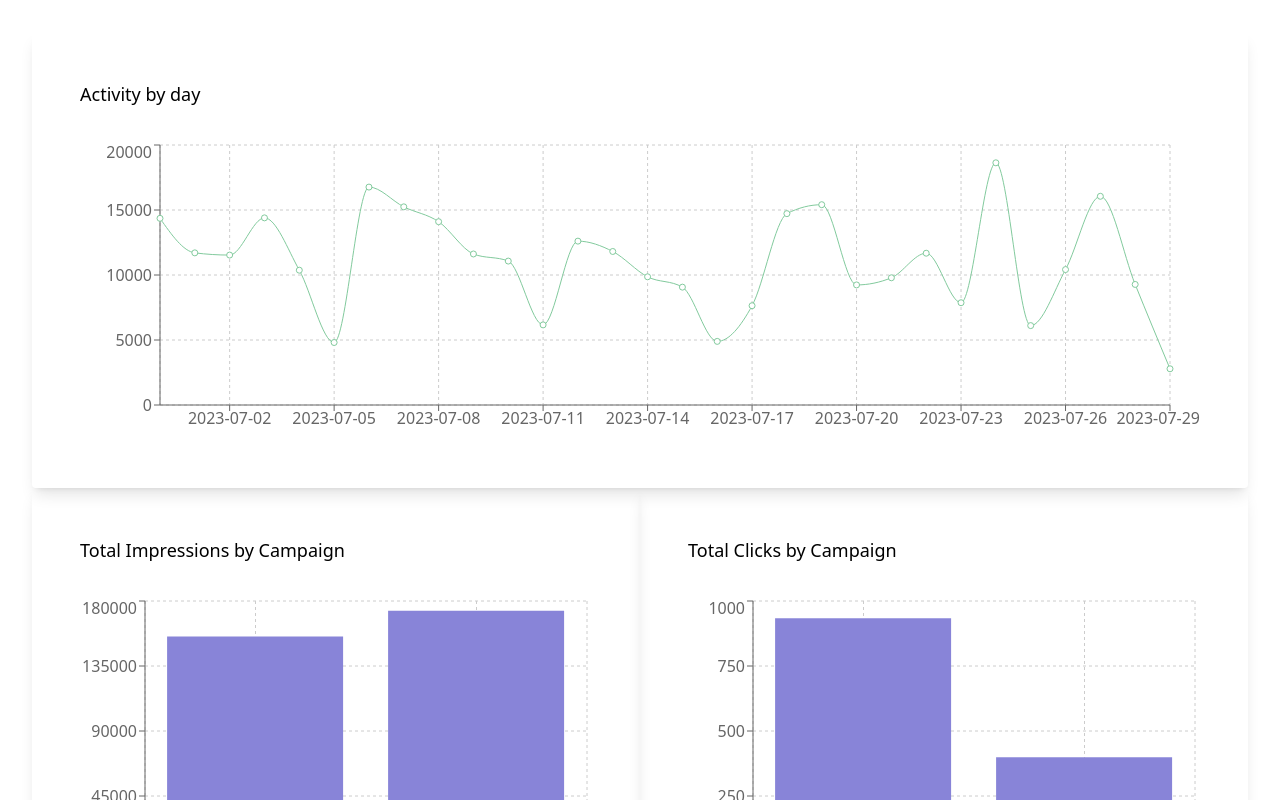
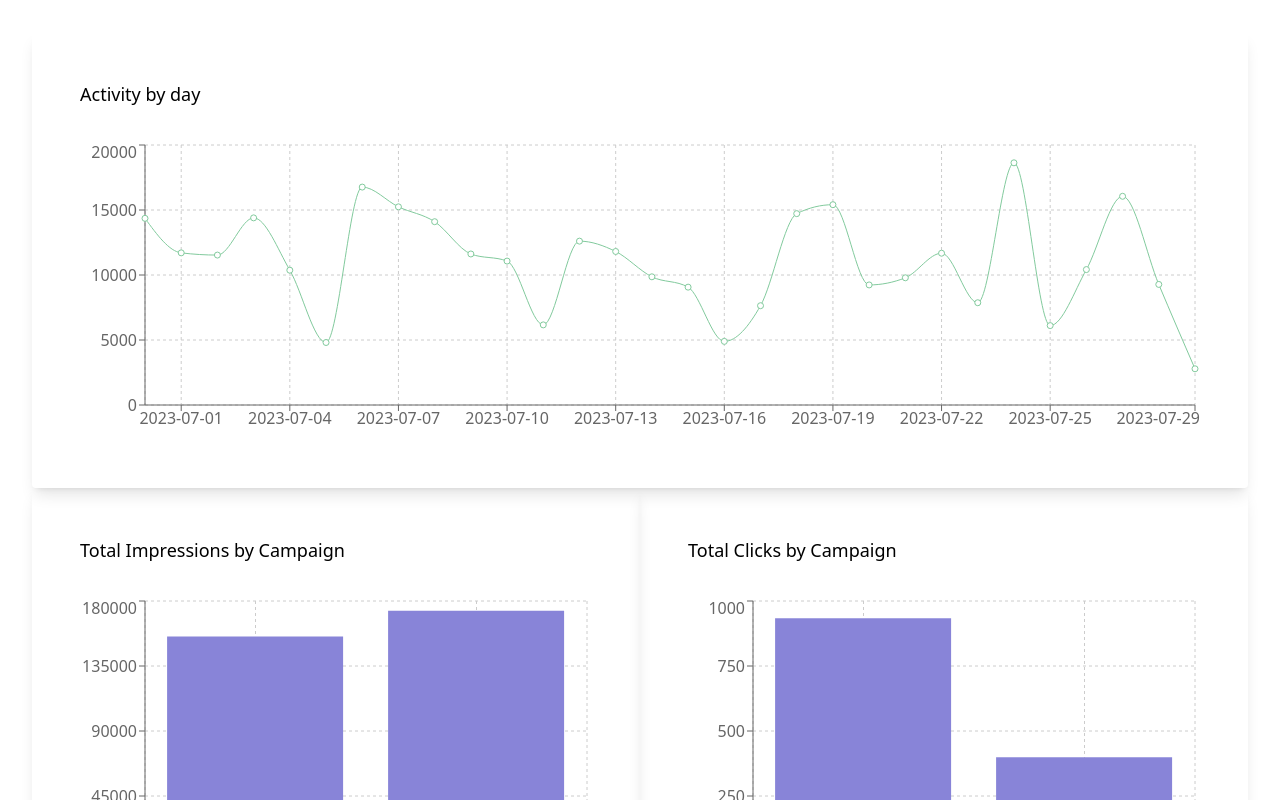
Before and after one commit to lancevalera/data-visualization-test, a React (Vite) app: page / in a window 1280 px wide. Shown: the top 800 px of the page. Built offline with nearby package versions, Linux system fonts and the light colour scheme.

Commit message:
Remove margin

```diff
--- a/src/pages/reports/components/dayByDayMetrics/index.jsx
+++ b/src/pages/reports/components/dayByDayMetrics/index.jsx
@@ -10,8 +10,7 @@ export const DayByDayGraph = ({ title }) => {
   return (
     <ChartContainer title={title} loading={loading}>
       <ResponsiveContainer height={300} width="100%">
-        <LineChart data={result}
-          margin={{ top: 5, right: 30, left: 20, bottom: 5 }}>
+        <LineChart data={result}>
           <CartesianGrid strokeDasharray="3 3" />
           <XAxis dataKey="name" />
           <YAxis />
```
